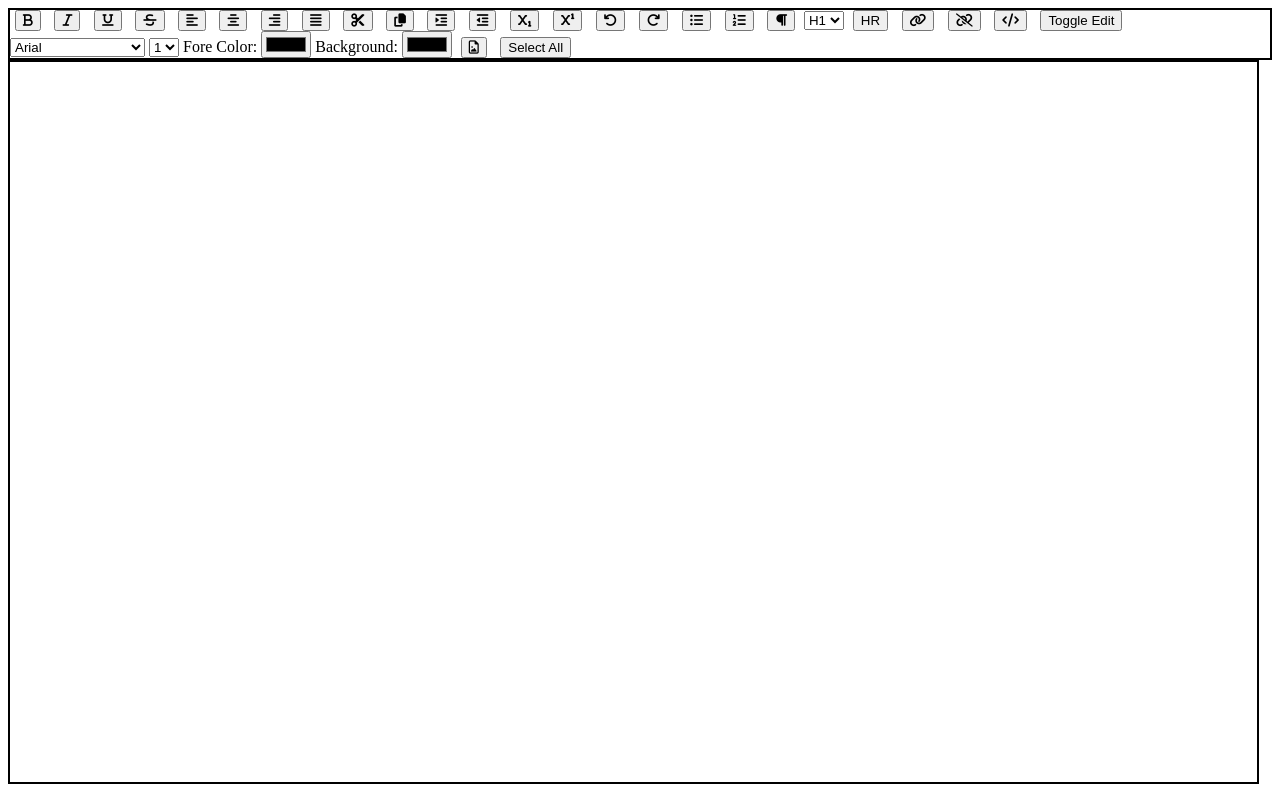
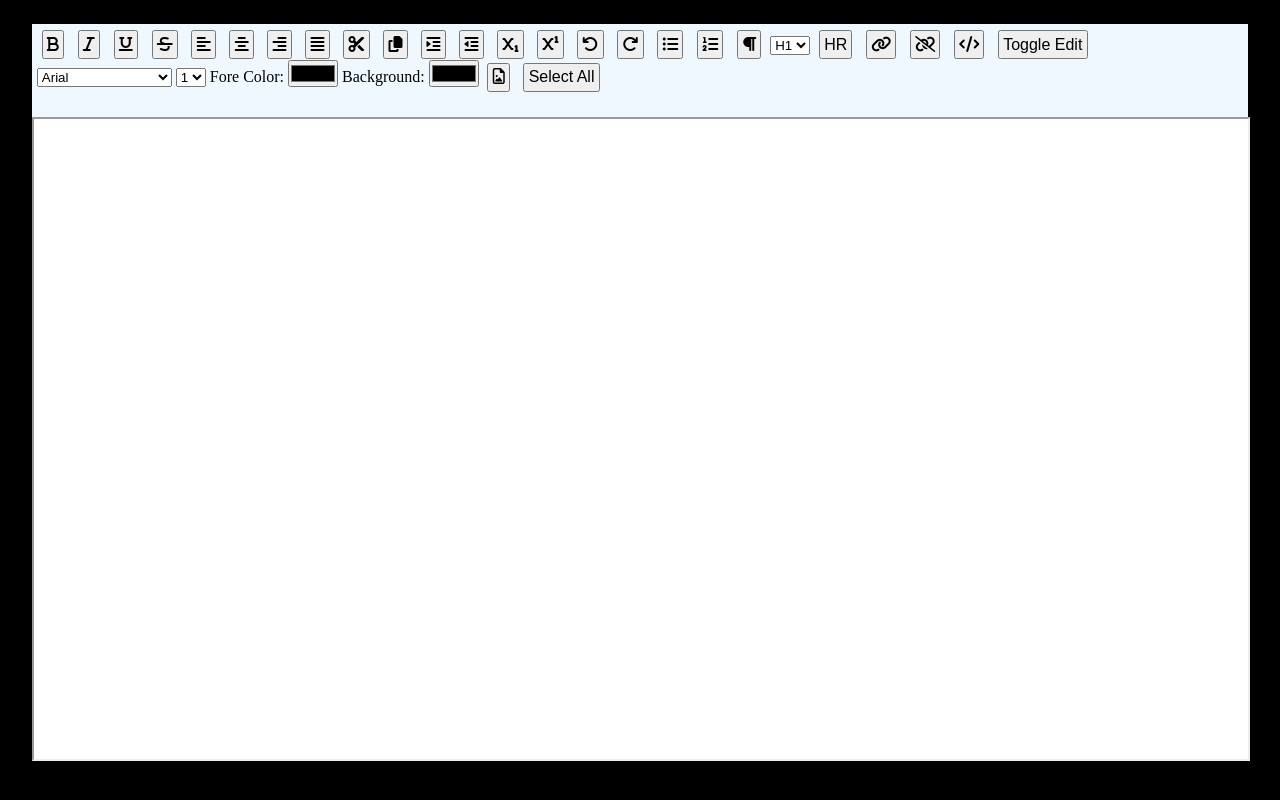
Before and after one commit to Prasundas99/JS-Text-Editor, a plain HTML site: page public/index.html in a window 1280 px wide. Drawn offline with Linux system fonts and the light colour scheme.

Commit message:
Modified

```diff
--- a/public/css/index.css
+++ b/public/css/index.css
@@ -1,23 +1,35 @@
+*{
+     margin:0;
+     padding:0;
+
+}
+
+body{
+ align-items: center;
+   padding-left: 1rem;
+    margin: 3vh 1rem;
+    padding-right: 1rem;
+    background-color: black;
+}
+
+
 /*For meu list*/
 .menu{
-     border: 2px solid black;
+     padding: 0.3rem 0.5rem 0.5rem 0.3rem;
+     background-color: aliceblue;
+     height: 10vh;
 }
 
 button{
+     padding: 0.2rem;
+     margin:  0.1rem 0.3rem;
+     font-size: 1rem;
 
-     margin:  0 0.3rem;
 }
 
 /*for writing frame*/
 #frame{
-     width: 97.4vw;
-     height: 90vh;
-     border: 2px solid black;
+     width: 99.8%;
+     height: 80vh;
+    background-color: white;
 }
-
-
-/* For adding active class for sellected buttons
-.active{
-     background: rgb(156, 134, 122);
-}
-*/
--- a/public/index.html
+++ b/public/index.html
@@ -35,14 +35,14 @@
 				<option value="H6">H6</option>
                </select>
 
-			<button onclick="execCmd('insertHorizontalRule');">HR</button>
-			<button onclick="execCommandWithArg('createLink', prompt('Enter a URL', 'http://'));"><i class="fa fa-link"></i></button>
-			<button onclick="execCmd('unlink');"><i class="fa fa-unlink"></i></button>
-			<button onclick="toggleSource();"><i class="fa fa-code"></i></button>
-			<button onclick="toggleEdit();">Toggle Edit</button>
+			<button class="button" onclick="execCmd('insertHorizontalRule');">HR</button>
+			<button class="button" onclick="execCommandWithArg('createLink', prompt('Enter a URL', 'http://'));"><i class="fa fa-link"></i></button>
+			<button class="button" onclick="execCmd('unlink');"><i class="fa fa-unlink"></i></button>
+			<button class="button" onclick="toggleSource();"><i class="fa fa-code"></i></button>
+			<button class="button" onclick="toggleEdit();">Toggle Edit</button>
                <br />
 
-			<select onchange="execCommandWithArg('fontName', this.value);">
+			<select class="button" onchange="execCommandWithArg('fontName', this.value);">
 				<option value="Arial">Arial</option>
 				<option value="Comic Sans MS">Comic Sans MS</option>
 				<option value="Courier">Courier</option>
@@ -52,7 +52,7 @@
 				<option value="Verdana">Verdana</option>
                </select>
 
-			<select onchange="execCommandWithArg('fontSize', this.value);">
+			<select class="button" onchange="execCommandWithArg('fontSize', this.value);">
 				<option value="1">1</option>
 				<option value="2">2</option>
 				<option value="3">3</option>
@@ -62,9 +62,9 @@
 				<option value="7">7</option>
                </select>
 
-               Fore Color: <input type="color" onchange="execCommandWithArg('foreColor', this.value);">
+               Fore Color: <input class="button" type="color" onchange="execCommandWithArg('foreColor', this.value);">
 
-               Background: <input type="color"  onchange="execCommandWithArg('hiliteColor', this.value);">
+               Background: <input class="button" type="color"  onchange="execCommandWithArg('hiliteColor', this.value);">
 
 			<button onclick="execCommandWithArg('insertImage', prompt('Enter the image URL', ''));"><i class="fa fa-file-image-o"></i></button>
 			<button onclick="execCmd('selectAll');">Select All</button>
--- a/public/js/index.js
+++ b/public/js/index.js
@@ -1,6 +1,7 @@
 var showingSourceCode = false;
 var isInEditMode = true;
 
+//To enable edit mode in editor
 function enableEditMode() {
      richTextField.document.designMode = 'On';
 }
@@ -23,6 +24,8 @@ function toggleSource() {
      }
 }
 
+//For toggle edit
+
 function toggleEdit() {
      if (isInEditMode) {
           richTextField.document.designMode = 'Off';
```
